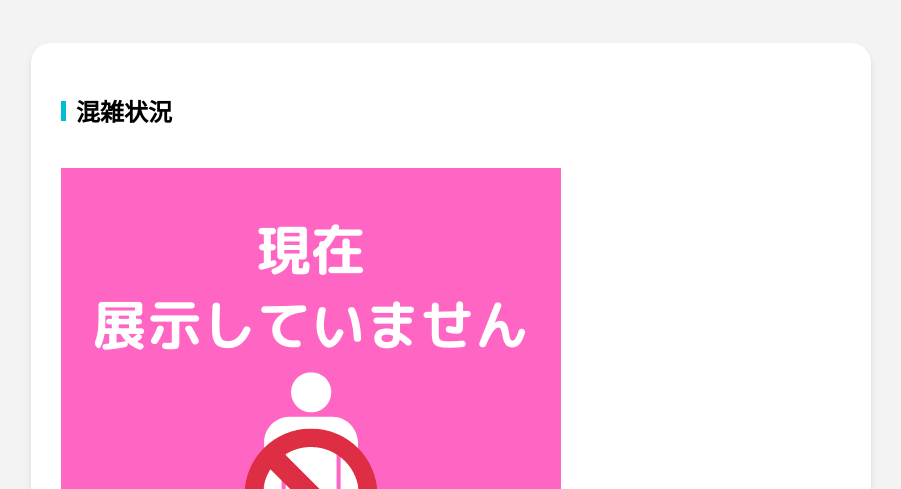
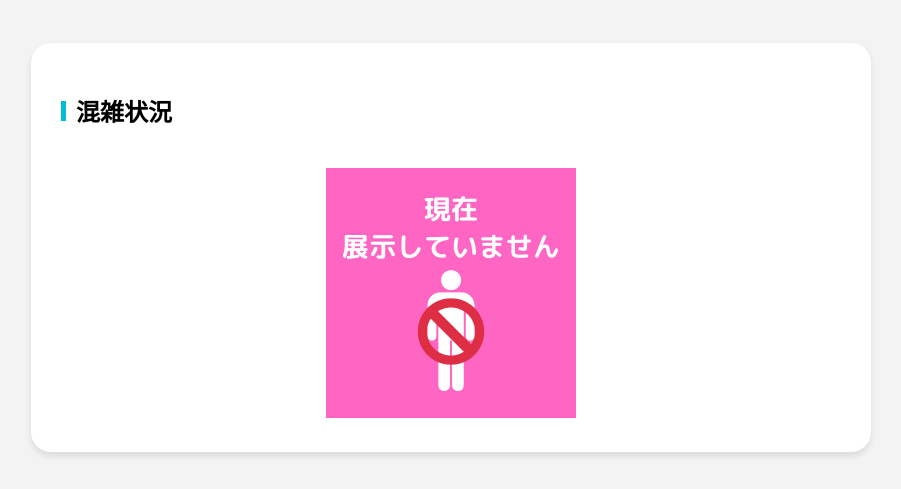
Before and after one commit to Kamerito/Keyaki2023ICTROOM, a plain HTML site: page index.html in a window 1280 px wide. Shown: the part 437-926 px from the top of the page, without its empty margins (189-1090 px from the left). Drawn offline with Linux system fonts and the light colour scheme; a script that the page names is missing; a web font is replaced by a local one.

Commit message:
Update style.css

```diff
--- a/style.css
+++ b/style.css
@@ -58,6 +58,17 @@ footer {
 .section-title h2 {
   font-size: 24px;
   font-weight: bold;
+}
+
+
+.congestion-status {
+  text-align: center;
+}
+
+.congestion-status img{
+  text-align: center;
+  width: 250px;
+  height: 250px;
 }
 
 
```
